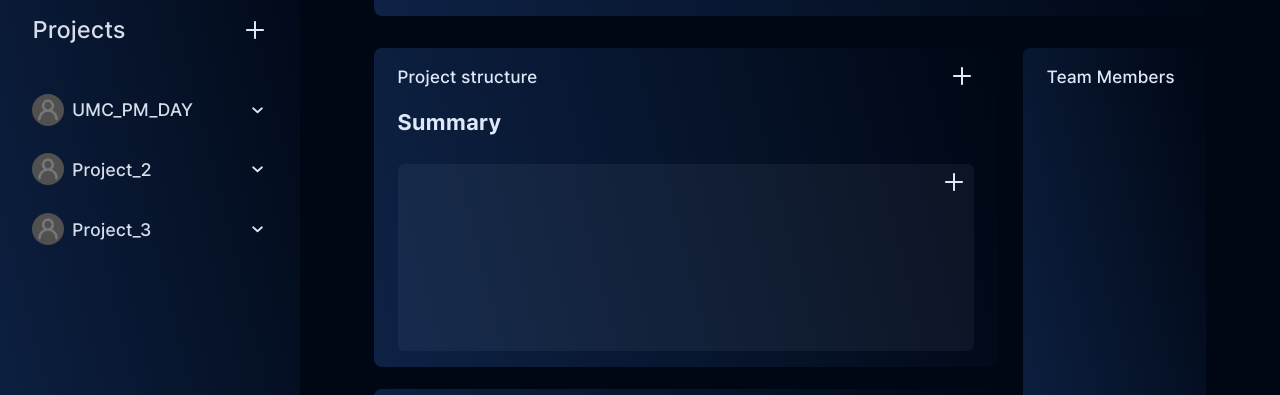
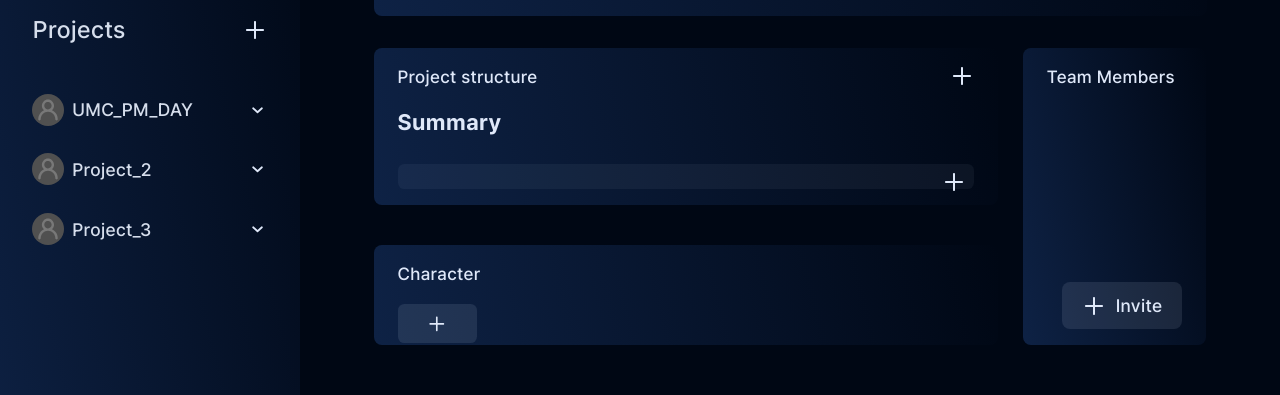
Before and after one commit to QASTUDIODEV/WEB_QASTUDIO, a React (Vite) app: page /project/information/1 in a window 1280 px wide. Shown: the part 213-608 px from the top of the page. Built offline with nearby package versions, Linux system fonts and the light colour scheme; no server answers.

Commit message:
chore: UI 수정 #17

```diff
--- a/src/pages/projectInfo/projectInfo.style.ts
+++ b/src/pages/projectInfo/projectInfo.style.ts
@@ -5,7 +5,7 @@ const Container = styled.div`
   background: ${({ theme }) => theme.colors.primary.pri_900};
   width: 100%;
   flex: 1;
-  height: 100vh;
+  min-height: 100vh;
   padding: 5% 7.5% 3.125% 7.5%;
   display: flex;
   flex-direction: column;
@@ -47,7 +47,7 @@ const Box = styled.div<{ height: string }>`
 
 const Left = styled.div`
   width: 75%;
-  gap: 4.310344%;
+  gap: 40px;
   display: flex;
   flex-direction: column;
 `;
--- a/src/pages/projectInfo/projectStructure.style.ts
+++ b/src/pages/projectInfo/projectStructure.style.ts
@@ -86,6 +86,7 @@ const LRBox = styled.div<{ width: string }>`
   margin-top: 16px;
   height: 100%;
   width: ${(props) => props.width};
+  max-width: 100%;
 `;
 
 const InnerBox = styled.div`
@@ -118,7 +119,7 @@ const AccessRights = styled.div`
 `;
 const AccessBox = styled.div`
   display: flex;
-  margin: 10px; 20px;
+  margin: 10px 20px;
   flex-direction: column;
 `;
 export { AccessBox, AccessRights, Box, ButtonWrapper, InnerBox, InnerBoxTitle, LRBox, Path, TextBold, TextLight, Title, TitleBox, Wrap, Wrapper };
```
